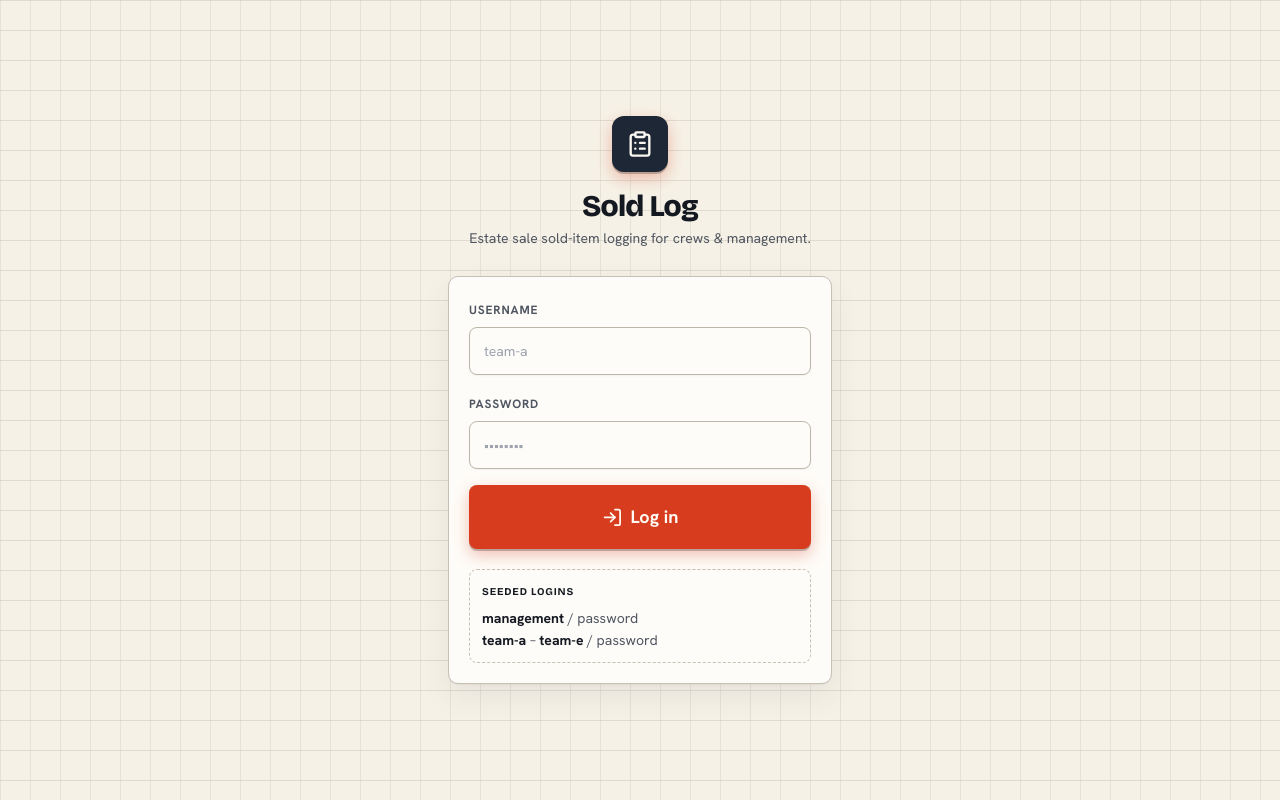
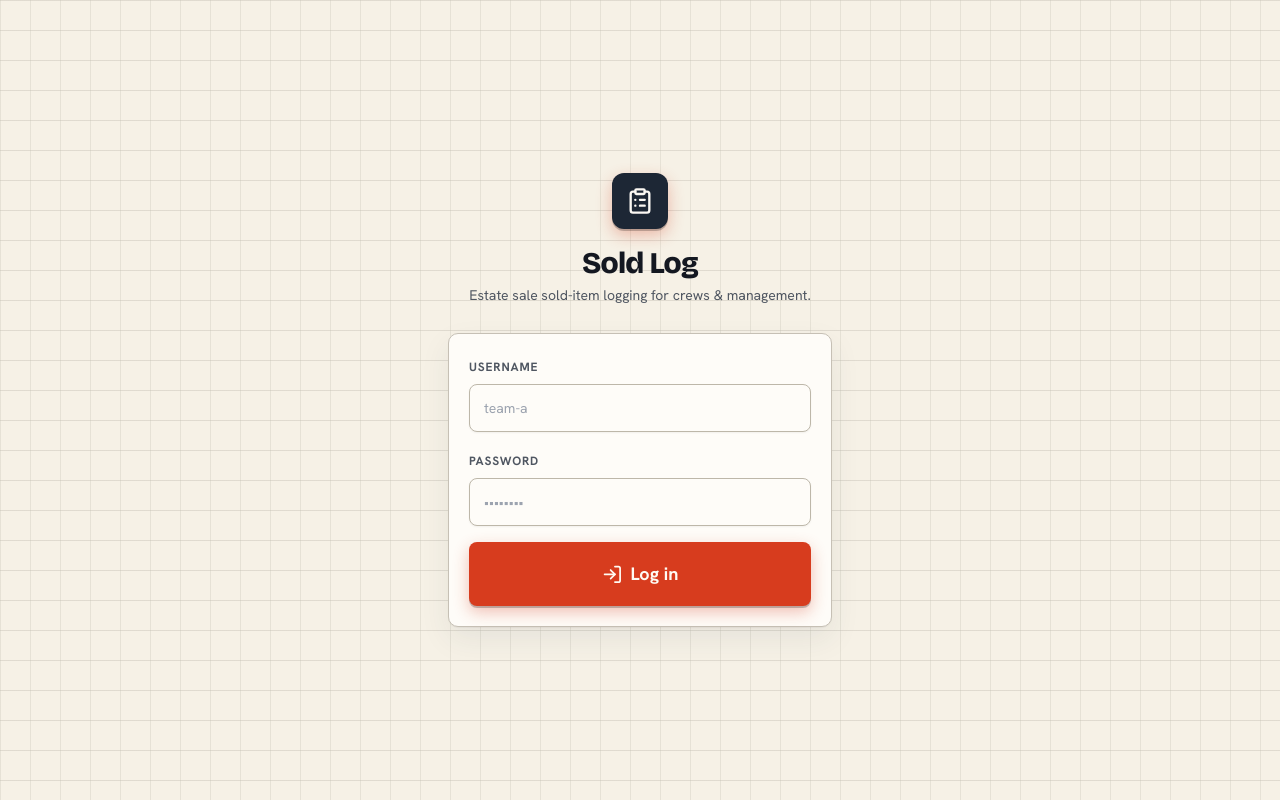
Before and after one commit to kylewebdev/abel-log, a Next.js app: page /login in a window 1280 px wide. Built offline with nearby package versions, Linux system fonts and the light colour scheme; no server answers; a web font is replaced by a local one.

Commit message:
Harden seeding and login for production
- Seed only sets a user password on create, never on update, so rotated
  passwords survive re-seeds
- Remove seeded-credentials hint from the login page

```diff
--- a/app/login/page.tsx
+++ b/app/login/page.tsx
@@ -69,21 +69,6 @@ export default async function LoginPage({
               Log in
             </Button>
           </form>
-
-          <div className="mt-5 rounded-md border border-dashed border-border bg-muted/40 p-3 text-sm text-muted-foreground">
-            <div className="stamp text-[0.65rem] font-bold text-foreground">
-              Seeded logins
-            </div>
-            <div className="mt-1.5 grid gap-0.5">
-              <span>
-                <strong className="text-foreground">management</strong> / password
-              </span>
-              <span>
-                <strong className="text-foreground">team-a</strong> –{" "}
-                <strong className="text-foreground">team-e</strong> / password
-              </span>
-            </div>
-          </div>
         </div>
       </div>
     </main>
--- a/prisma/seed.ts
+++ b/prisma/seed.ts
@@ -33,6 +33,8 @@ function aliasKey(scope: AliasScope, normalizedAliasText: string, teamId: number
 }
 
 async function main() {
+  // Default password applied only to freshly-created seed accounts. Existing
+  // users are never re-hashed on upsert, so rotated passwords survive re-seeds.
   const passwordHash = await hashPassword("password");
 
   const teams = await Promise.all(
@@ -53,7 +55,6 @@ async function main() {
     where: { username: "management" },
     update: {
       name: "Management",
-      passwordHash,
       role: Role.MANAGEMENT,
       teamId: null,
       isActive: true
@@ -72,7 +73,6 @@ async function main() {
       where: { username: team.slug },
       update: {
         name: team.name,
-        passwordHash,
         role: Role.TEAM,
         teamId: team.id,
         isActive: true
```
